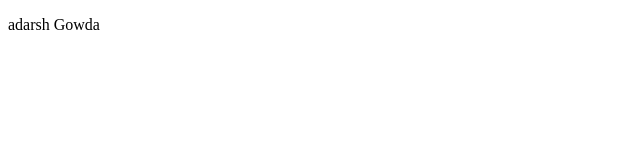
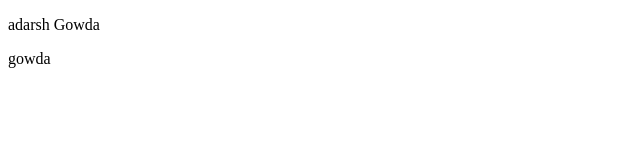
Before and after one commit to learngit13/helloworld, a plain HTML site: page about.html in a window 1280 px wide. Shown: the full height of the page, 0-640 px from the left. Drawn offline with Linux system fonts and the light colour scheme.

Commit message:
about chnages

```diff
--- a/about.html
+++ b/about.html
@@ -5,5 +5,6 @@
 </head>
 <body>
 <p>adarsh Gowda</p>
+<p>gowda</p>
 </body>
 </html>
```
